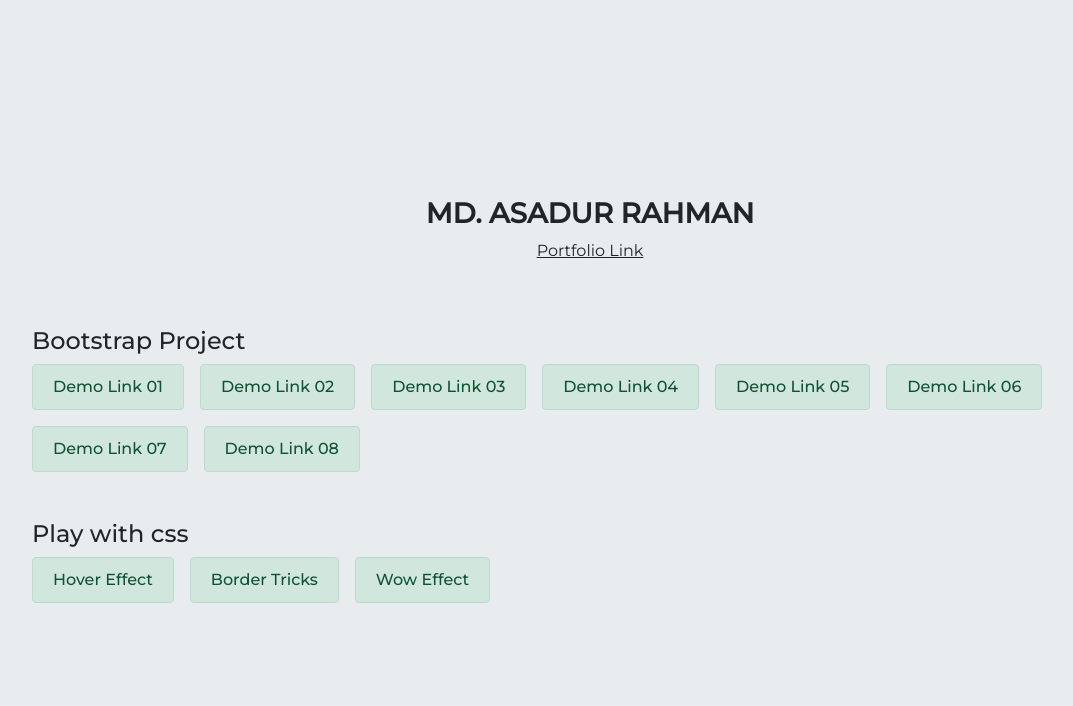
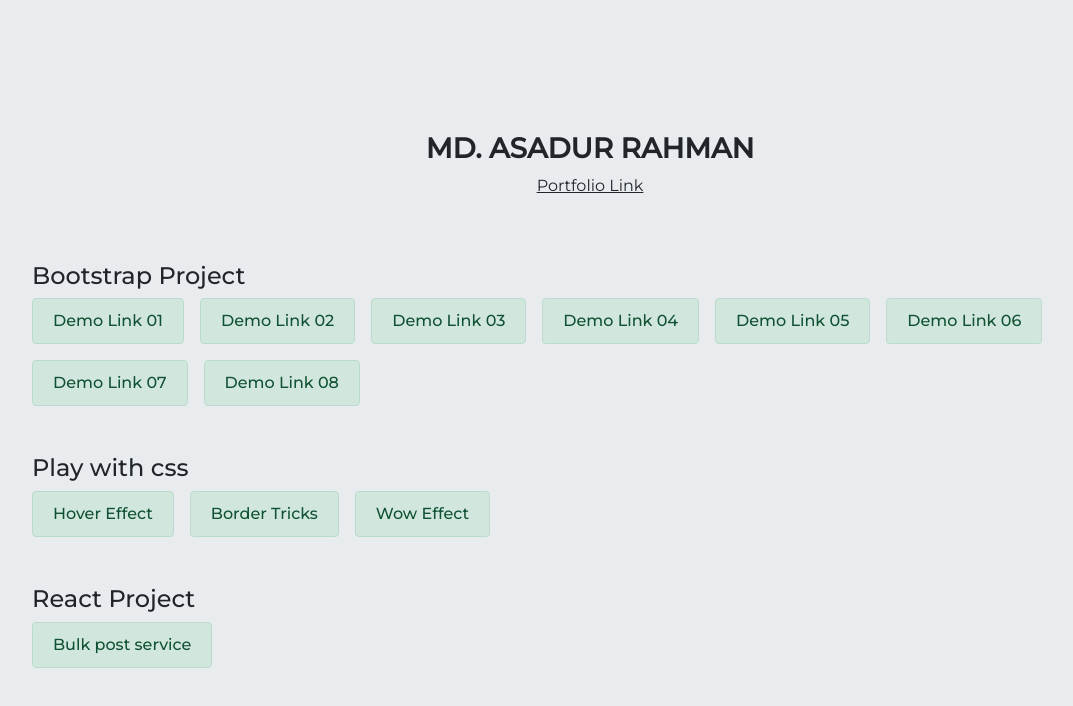
Before and after one commit to coderasad/portfolio-all-link, a plain HTML site: page index.html in a window 1280 px wide. Shown: the whole page, without its empty margins (50-1123 px from the left). Drawn offline with nearby package versions, Linux system fonts and the light colour scheme.

Commit message:
Update index.html

```diff
--- a/index.html
+++ b/index.html
@@ -120,11 +120,11 @@
                     <h6 class="mb-0"><a class="hover-2 alert alert-success mb-0 d-block" target="_blank"
                                         href="https://visionary-narwhal-67c9e2.netlify.app/">Mega Radio</a></h6>
                 </div>-->
-                <!--<h4 class="mt-5">React Project</h4>
+                <h4 class="mt-5">React Project</h4>
                 <div class="d-flex flex-wrap gap-3">
                     <h6 class="mb-0"><a class="hover-2 alert alert-success mb-0 d-block" target="_blank"
-                                        href="https://react-todo-258.netlify.app/">Todo</a></h6>
-                </div>-->
+                                        href="https://bulk-ly-v2-frontend.vercel.app/">Bulk post service</a></h6>
+                </div>
             </div>
         </div>
     </div>
```
